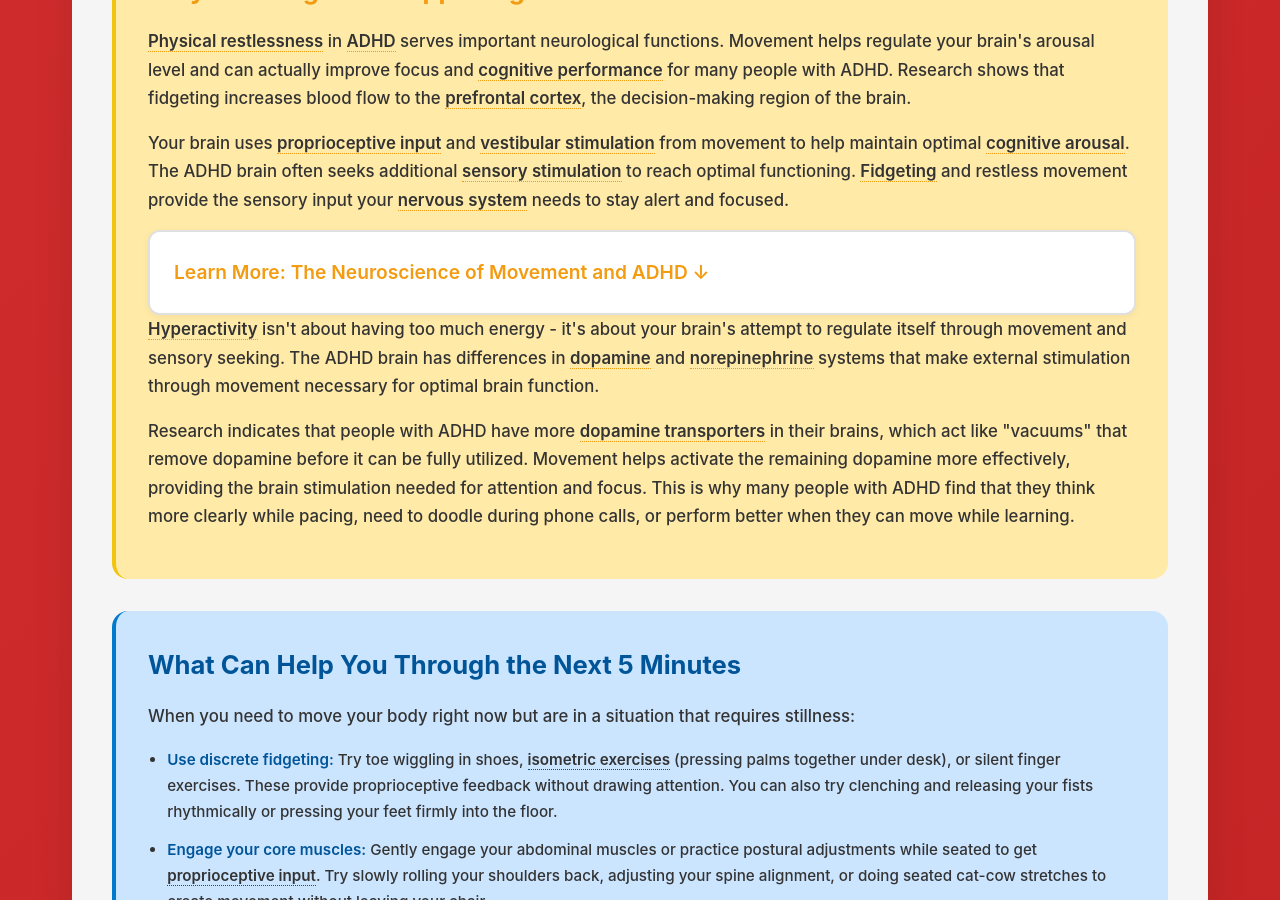
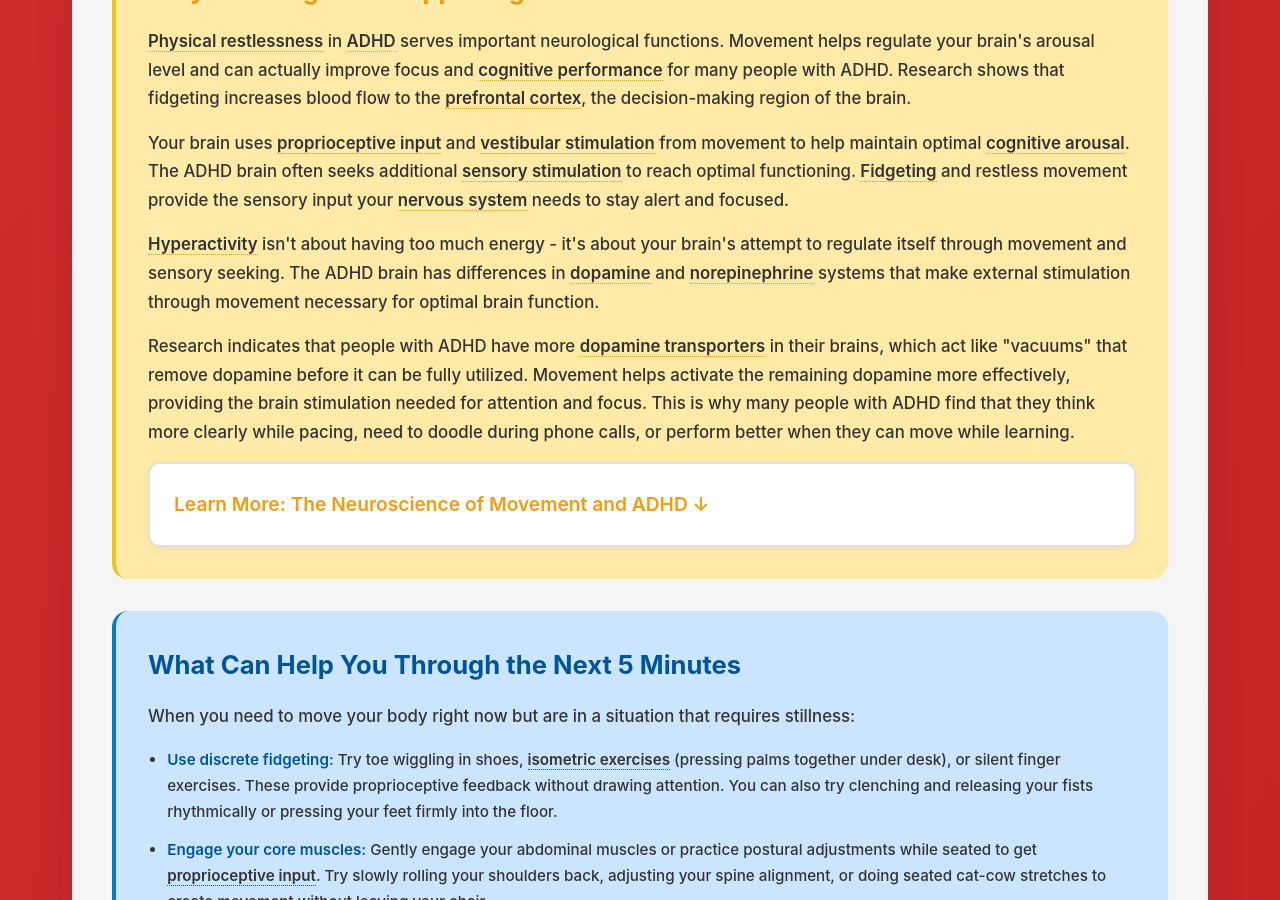
Before and after one commit to neurodivergent-survival-guide/neurodivergent-survival-guide, a Jekyll site: the page built from struggles/physical-restlessness.html, in a window 1280 px wide and 900 px high, scrolled down 1654 px. Built offline with Jekyll 4.4.1, drawn with Linux system fonts in a browser that asks for light colours.

Commit message:
Update physical-restlessness.html

```diff
--- a/struggles/physical-restlessness.html
+++ b/struggles/physical-restlessness.html
@@ -44,6 +44,10 @@ search_terms: ["can't sit still", "need to move", "fidgeting constantly", "restl
 
         <p>Your brain uses <span class="jargon">proprioceptive input<span class="tooltip">Sensory feedback from muscles and joints that helps you know where your body is in space</span></span> and <span class="jargon">vestibular stimulation<span class="tooltip">Input from your inner ear that affects balance and spatial awareness</span></span> from movement to help maintain optimal <span class="jargon">cognitive arousal<span class="tooltip">The level of brain activation needed for optimal functioning and attention</span></span>. The ADHD brain often seeks additional <span class="jargon">sensory stimulation<span class="tooltip">Input from touch, movement, sound, or other senses that help regulate brain function</span></span> to reach optimal functioning. <span class="jargon">Fidgeting<span class="tooltip">Small, repetitive movements that help regulate attention and nervous energy</span></span> and restless movement provide the sensory input your <span class="jargon">nervous system<span class="tooltip">Your brain, spinal cord, and nerves that control movement and sensation</span></span> needs to stay alert and focused.</p>
 
+        <p><span class="jargon">Hyperactivity<span class="tooltip">Excessive movement and restlessness that's driven by neurological differences, not behavior choices</span></span> isn't about having too much energy - it's about your brain's attempt to regulate itself through movement and sensory seeking. The ADHD brain has differences in <span class="jargon">dopamine<span class="tooltip">A neurotransmitter that affects motivation, reward, and movement regulation</span></span> and <span class="jargon">norepinephrine<span class="tooltip">A neurotransmitter that affects attention, arousal, and the fight-or-flight response</span></span> systems that make external stimulation through movement necessary for optimal brain function.</p>
+
+        <p>Research indicates that people with ADHD have more <span class="jargon">dopamine transporters<span class="tooltip">Proteins that remove dopamine from brain synapses, potentially making less dopamine available</span></span> in their brains, which act like "vacuums" that remove dopamine before it can be fully utilized. Movement helps activate the remaining dopamine more effectively, providing the brain stimulation needed for attention and focus. This is why many people with ADHD find that they think more clearly while pacing, need to doodle during phone calls, or perform better when they can move while learning.</p>
+
         <div class="learn-more">
             <h3 onclick="toggleLearnMore(this.parentElement)">Learn More: The Neuroscience of Movement and ADHD ↓</h3>
             <div class="learn-more-content">
@@ -55,9 +59,6 @@ search_terms: ["can't sit still", "need to move", "fidgeting constantly", "restl
             </div>
         </div>
 
-        <p><span class="jargon">Hyperactivity<span class="tooltip">Excessive movement and restlessness that's driven by neurological differences, not behavior choices</span></span> isn't about having too much energy - it's about your brain's attempt to regulate itself through movement and sensory seeking. The ADHD brain has differences in <span class="jargon">dopamine<span class="tooltip">A neurotransmitter that affects motivation, reward, and movement regulation</span></span> and <span class="jargon">norepinephrine<span class="tooltip">A neurotransmitter that affects attention, arousal, and the fight-or-flight response</span></span> systems that make external stimulation through movement necessary for optimal brain function.</p>
-
-        <p>Research indicates that people with ADHD have more <span class="jargon">dopamine transporters<span class="tooltip">Proteins that remove dopamine from brain synapses, potentially making less dopamine available</span></span> in their brains, which act like "vacuums" that remove dopamine before it can be fully utilized. Movement helps activate the remaining dopamine more effectively, providing the brain stimulation needed for attention and focus. This is why many people with ADHD find that they think more clearly while pacing, need to doodle during phone calls, or perform better when they can move while learning.</p>
     </div>
 
     <div class="immediate-help">
```
